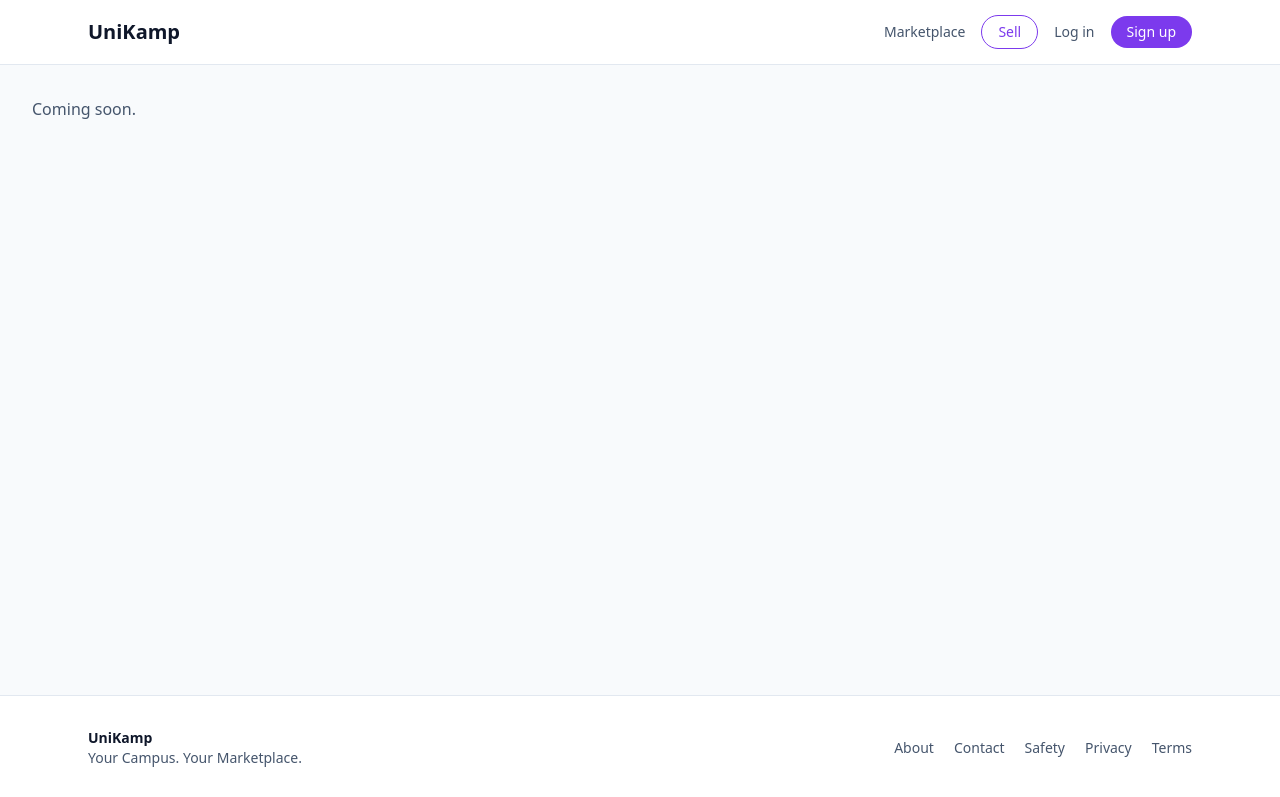
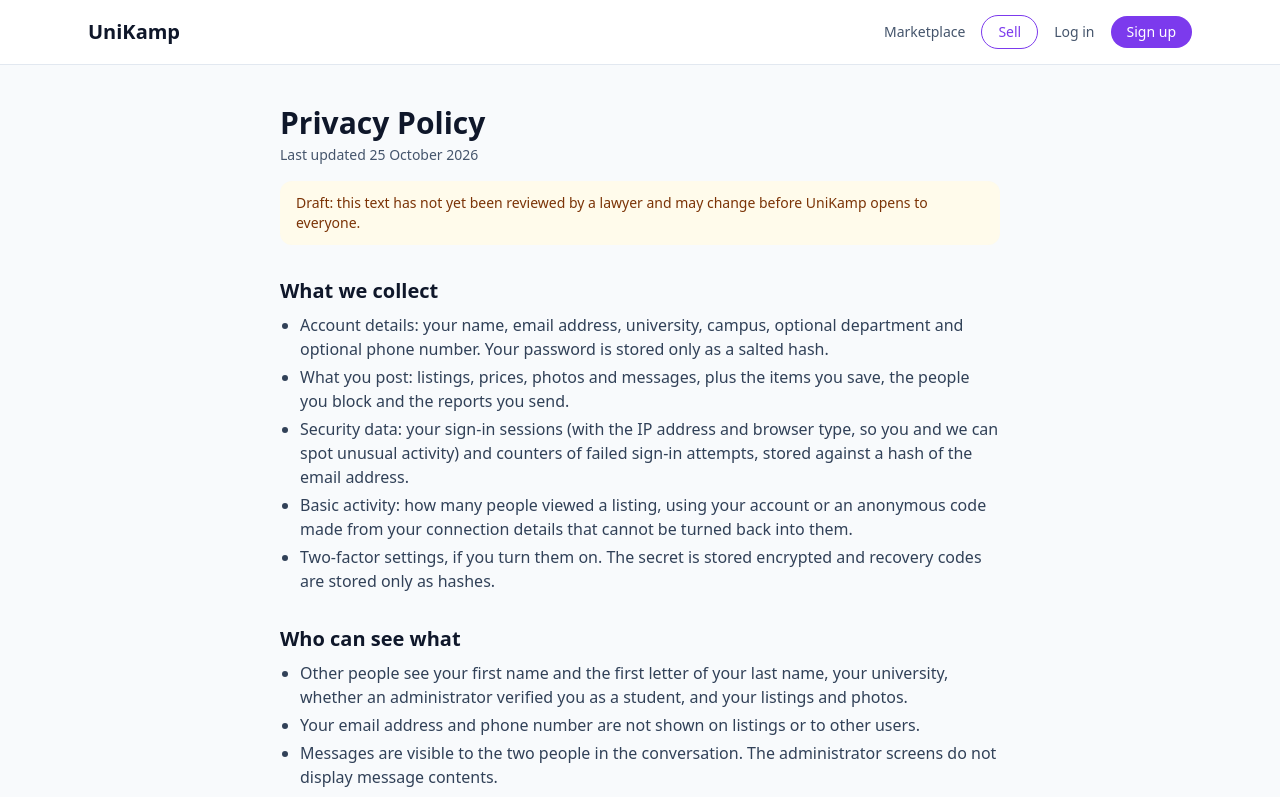
Before and after one commit to robelyinager12-web/CumpasMarkatPlace, a Next.js app in the folder apps/web/: page /privacy in a window 1280 px wide. Shown: the top 797 px of the page. Built offline with nearby package versions, Linux system fonts and the light colour scheme; no server answers.

Commit message:
feat(web): privacy policy draft for legal review

```diff
--- a/apps/web/src/app/(public)/privacy/page.tsx
+++ b/apps/web/src/app/(public)/privacy/page.tsx
@@ -1,3 +1,76 @@
-export default function Page() {
-  return <main className="p-8 text-slate-600">Coming soon.</main>
+import type { Metadata } from 'next'
+import { BulletList, LegalPage, LegalSection } from '@/components/legal/LegalPage'
+import { APP_NAME } from '@/lib/constants'
+import { CONTACT_EMAIL } from '@/lib/legal'
+
+export const metadata: Metadata = { title: 'Privacy Policy' }
+
+export default function PrivacyPage() {
+  return (
+    <LegalPage title="Privacy Policy" legal>
+      <LegalSection title="What we collect">
+        <BulletList
+          items={[
+            'Account details: your name, email address, university, campus, optional department and optional phone number. Your password is stored only as a salted hash.',
+            'What you post: listings, prices, photos and messages, plus the items you save, the people you block and the reports you send.',
+            'Security data: your sign-in sessions (with the IP address and browser type, so you and we can spot unusual activity) and counters of failed sign-in attempts, stored against a hash of the email address.',
+            'Basic activity: how many people viewed a listing, using your account or an anonymous code made from your connection details that cannot be turned back into them.',
+            'Two-factor settings, if you turn them on. The secret is stored encrypted and recovery codes are stored only as hashes.',
+          ]}
+        />
+      </LegalSection>
+      <LegalSection title="Who can see what">
+        <BulletList
+          items={[
+            'Other people see your first name and the first letter of your last name, your university, whether an administrator verified you as a student, and your listings and photos.',
+            'Your email address and phone number are not shown on listings or to other users.',
+            'Messages are visible to the two people in the conversation. The administrator screens do not display message contents.',
+            'Administrators can see account details (such as name, email, university and activity) to run the service and handle reports.',
+            'Technical staff with access to the database could technically read stored data. We should only do this where needed to keep the service secure or where the law requires.',
+          ]}
+        />
+      </LegalSection>
+      <LegalSection title="Photos">
+        <p>Photos you upload on the website are normally resized in your browser first, which also removes hidden data such as the location where the photo was taken.</p>
+      </LegalSection>
+      <LegalSection title="Cookies">
+        <p>
+          {APP_NAME} uses one essential cookie that keeps you signed in. We do not currently use advertising or analytics cookies.
+        </p>
+      </LegalSection>
+      <LegalSection title="Emails">
+        <p>We email you to verify your address, reset your password and tell you about new messages. New-message emails do not include the message text.</p>
+      </LegalSection>
+      <LegalSection title="Services we use">
+        <p>
+          We use hosting, database, email delivery and image storage providers to run {APP_NAME}. They process data on our behalf.
+        </p>
+        <p>[List the providers and where their servers are located before launch.]</p>
+      </LegalSection>
+      <LegalSection title="How long we keep data">
+        <BulletList
+          items={[
+            'Sign-in sessions expire after 7 days. Verification and reset links expire quickly. Expired technical records are deleted automatically.',
+            'Account, listing and message data is kept while your account exists.',
+            '[Retention after an account is closed: to be decided and stated here.]',
+          ]}
+        />
+      </LegalSection>
+      <LegalSection title="Your choices">
+        <BulletList
+          items={[
+            'You can edit your profile in your dashboard settings, and delete your own listings.',
+            'To get a copy of your data, correct it, or have your account deleted, email us from the address on your account. We handle these requests by hand for now.',
+          ]}
+        />
+      </LegalSection>
+      <LegalSection title="Age">
+        <p>[Minimum age and rules for young users: to be confirmed with a lawyer.]</p>
+      </LegalSection>
+      <LegalSection title="Changes and contact">
+        <p>We will tell you in the service about important changes to this policy.</p>
+        <p>{CONTACT_EMAIL ? `Privacy questions: ${CONTACT_EMAIL}.` : '[Contact email to be added.]'}</p>
+      </LegalSection>
+    </LegalPage>
+  )
 }
```
